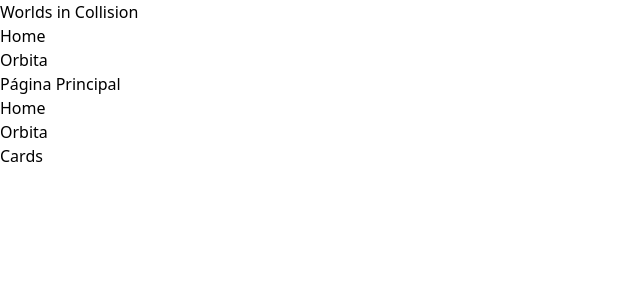
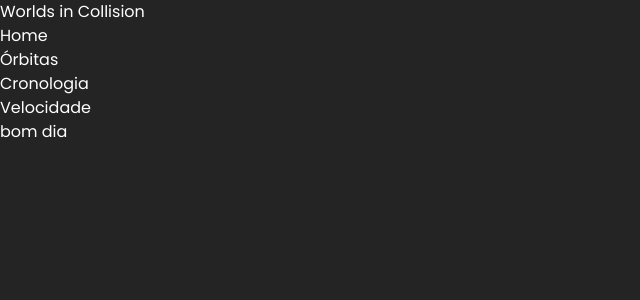
Before and after one commit to akemilol/Worlds-in-a-Collision, a Next.js app in the folder my-app/: page / in a window 1280 px wide. Shown: the top 300 px of the page, without its empty margins (0-640 px from the left). Built offline with nearby package versions, Linux system fonts and the light colour scheme.

Commit message:
Inicialização do tailwind css

```diff
--- a/my-app/src/Components/Cabecalho/Cabecalho.tsx
+++ b/my-app/src/Components/Cabecalho/Cabecalho.tsx
@@ -1,9 +1,9 @@
 import Menu from "../Menu/Menu"
 export default function Cabecalho() {
     return (
-      <div>
-        <h1>Worlds in Collision</h1>
-        <Menu/>
-      </div>
+      <header className="">
+
+
+      </header>
     )
 }
--- a/my-app/src/Components/Cards/Cards.tsx
+++ b/my-app/src/Components/Cards/Cards.tsx
@@ -1,7 +1,9 @@
 export default function Cards() {
     return (
       <div>
-        <h1>Cards</h1>
+        <h1>bom dia</h1>
       </div>
+
+
     )
   }
--- a/my-app/src/Components/Menu/Menu.tsx
+++ b/my-app/src/Components/Menu/Menu.tsx
@@ -1,13 +1,33 @@
 import Link from "next/link";
-
 
 export default function Menu() {
     return (
-        <nav>
-            <ul>
-                <li> <Link href="/">Home</Link> </li>
-                <li> <Link href="/orbita">Orbita</Link> </li>
+        <nav className="bg-[#6A9DB4] p-4">
+        <div className="container mx-auto flex justify-between items-center">
+            <h1 className="text-white text-xl font-bold">Worlds in Collision</h1>
+            <ul className="flex space-x-8">
+            <li>
+                <Link href="/" className="text-white hover:text-gray-300">
+                Home
+                </Link>
+            </li>
+            <li>
+                <Link href="/orbita" className="text-white hover:text-gray-300">
+                Órbitas
+                </Link>
+            </li>
+            <li>
+                <Link href="/cronologia" className="text-white hover:text-gray-300">
+                Cronologia
+                </Link>
+            </li>
+            <li>
+                <Link href="/velocidade" className="text-white hover:text-gray-300">
+                Velocidade
+                </Link>
+            </li>
             </ul>
+        </div>
         </nav>
-    )
+    );
 }
--- a/my-app/src/app/api/nasa/route.tsx
+++ b/my-app/src/app/api/nasa/route.tsx
@@ -1,18 +1,17 @@
+import { NextResponse } from 'next/server';
 
 const apiKey = 'DoO5o1GYjlFVKQVxglsMrM3iCmhMP3q2YSDeX4VD';
-const url = `https://api.nasa.gov/planetary/apod?api_key=${apiKey}`;
+const nasaApodUrl = `https://api.nasa.gov/planetary/apod?api_key=${apiKey}`;
 
-fetch(url)
- .then(response => {
-   if (!response.ok) {
-     throw new Error('Erro na requisição: ' + response.statusText);
-   }
-   return response.json();
- })
- .then(data => {
-
-   console.log(data);
- })
- .catch(error => {
-   console.error('Erro:', error);
- });
+export async function GET() {
+  try {
+    const response = await fetch(nasaApodUrl);
+    if (!response.ok) {
+      return NextResponse.json({ error: 'Failed to fetch NASA APOD' }, { status: response.status });
+    }
+    const data = await response.json();
+    return NextResponse.json(data, { status: 200 });
+  } catch (error) {
+    return NextResponse.json({ error: 'Internal server error' }, { status: 500 });
+  }
+}
--- a/my-app/src/app/globals.css
+++ b/my-app/src/app/globals.css
@@ -1,9 +1,10 @@
+@import url('https://fonts.googleapis.com/css2?family=Poppins:wght@400;500;600;700&display=swap');
+
+
 @tailwind base;
 @tailwind components;
 @tailwind utilities;
 
-@layer components{
-    .cabecalho{
-        @apply bg-slate-700;
-    }
+body {
+    @apply bg-[#242424] text-white font-poppins;
 }
--- a/my-app/src/app/layout.tsx
+++ b/my-app/src/app/layout.tsx
@@ -1,6 +1,5 @@
 import Cabecalho from "@/Components/Cabecalho/Cabecalho";
 import Cards from "@/Components/Cards/Cards";
-import Menu from "@/Components/Menu/Menu";
 import type { Metadata } from "next";
 import "@/app/globals.css";
 
@@ -12,7 +11,6 @@
 export const viewport = {
   width:"device-width",
   initial_scale:1.0,
-  colorScheme:"dark"
 }
 
 export default function RootLayout({ children, }: Readonly<{ children: React.ReactNode; }>) {
@@ -21,8 +19,6 @@
       <body>
         <Cabecalho />
         {children}
-        <Menu />
-        <Cards />
       </body>
     </html>
   );
--- a/my-app/src/app/orbita/page.tsx
+++ b/my-app/src/app/orbita/page.tsx
@@ -1,10 +1,66 @@
+"use client"
+import { useEffect, useState } from 'react';
+
+interface ApodData {
+  title: string;
+  explanation: string;
+  url: string;
+  hdurl?: string;
+  media_type: string;
+}
 
 export default function Orbita() {
-    return (
+  const [apod, setApod] = useState<ApodData | null>(null);
+  const [loading, setLoading] = useState<boolean>(true);
+  const [error, setError] = useState<string | null>(null);
+
+  useEffect(() => {
+    const fetchApod = async () => {
+      try {
+        const response = await fetch('/api/nasa');
+        if (!response.ok) {
+          throw new Error('Failed to fetch APOD');
+        }
+        const data: ApodData = await response.json();
+        setApod(data);
+      } catch (error) {
+        setError((error as Error).message);
+      } finally {
+        setLoading(false);
+      }
+    };
+
+    fetchApod();
+  }, []);
+
+  if (loading) {
+    return <p>Loading...</p>;
+  }
+
+  if (error) {
+    return <p>Error: {error}</p>;
+  }
+
+  return (
+    <div>
+      <h1>Órbitas Planetárias e Instabilidade</h1>
+      <p>
+        Velikovsky sugeriu que Vênus, Marte e outros corpos celestes poderiam ter passado perto da Terra,
+        perturbando as órbitas planetárias de forma significativa. Isso implicava em uma instabilidade
+        no sistema solar que não era compatível com os cálculos newtonianos de órbitas estáveis a longo prazo.
+      </p>
+
+      {apod && (
         <div>
-            <h1>Órbitas Planetárias e Instabilidade</h1>
-            <p>Velikovsky sugeriu que Vênus, Marte e outros corpos celestes poderiam ter passado perto da Terra, perturbando as órbitas planetárias de forma significativa. Isso implicava em uma instabilidade
-                no sistema solar que não era compatível com os cálculos newtonianos de órbitas estáveis a longo prazo.</p>
+          <h1>{apod.title}</h1>
+          {apod.media_type === 'image' ? (
+            <img src={apod.url} alt={apod.title} style={{ maxWidth: '100%' }} />
+          ) : (
+            <iframe src={apod.url} title={apod.title} frameBorder="0" allowFullScreen />
+          )}
+          <p>{apod.explanation}</p>
         </div>
-    )
+      )}
+    </div>
+  );
 }
--- a/my-app/src/app/page.tsx
+++ b/my-app/src/app/page.tsx
@@ -1,7 +1,12 @@
+import Menu from "@/Components/Menu/Menu";
+import Cards from "@/Components/Cards/Cards";
+
 export default function Home() {
     return (
       <div>
-        <h1>Página Principal</h1>
+        <Menu/>
+
+        <Cards />
       </div>
     )
   }
--- a/my-app/tailwind.config.ts
+++ b/my-app/tailwind.config.ts
@@ -1,19 +1,19 @@
-import type { Config } from "tailwindcss";
+import type { Config } from 'tailwindcss';
 
 const config: Config = {
   content: [
-    "./src/pages/**/*.{js,ts,jsx,tsx,mdx}",
-    "./src/components/**/*.{js,ts,jsx,tsx,mdx}",
-    "./src/app/**/*.{js,ts,jsx,tsx,mdx}",
+    './src/pages/**/*.{js,ts,jsx,tsx,mdx}',
+    './src/components/**/*.{js,ts,jsx,tsx,mdx}',
+    './src/app/**/*.{js,ts,jsx,tsx,mdx}',
   ],
   theme: {
     extend: {
-      colors: {
-        background: "var(--background)",
-        foreground: "var(--foreground)",
+      fontFamily: {
+        poppins: ['Poppins', 'sans-serif'],
       },
     },
   },
   plugins: [],
 };
+
 export default config;
```
Also changed, not shown: my-app/src/Components/Rodape/Rodape.tsx (added).
